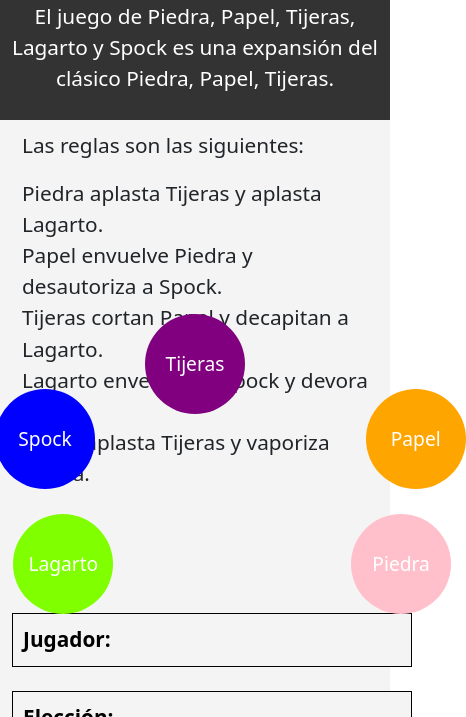
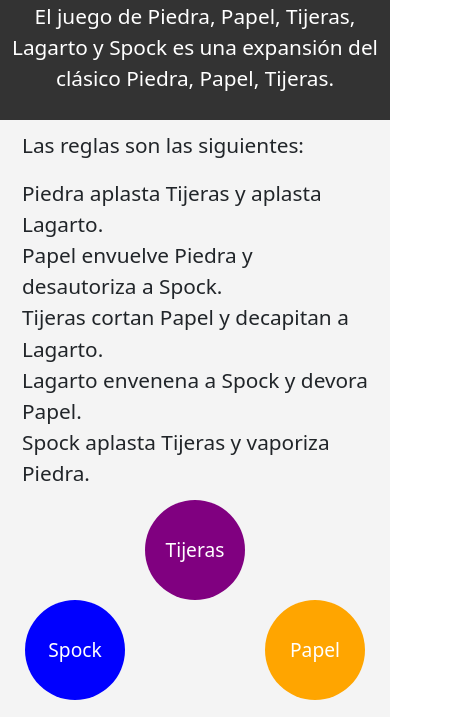
Before and after one commit to jose-giithub/piedra-papel-tijera-lagarto-spock, a website: page index.html in a window 390 px wide. Shown: the part 124-841 px from the top of the page, 466 px wide, since content can reach past the window. Drawn offline with nearby package versions, Linux system fonts and the light colour scheme.

Commit message:
Hago un poco responsive el css

```diff
--- a/CSS/styles.css
+++ b/CSS/styles.css
@@ -3,7 +3,7 @@ body {
 }
 main{
     background-color: #f4f4f4;
-    height: 1200px;
+    min-height: 1200px; /* Ajustado a min-height para permitir expansión */
 }
 header{
     background-color: #333;
@@ -107,3 +107,43 @@ section {
     background-color: #f4f4f4;
     color: #000;
 }
+
+/* Media Queries para pantallas pequeñas */
+@media (max-width: 1300px) {
+
+    .divCirculos {
+        margin-top: 80px;
+        background-color: #f4f4f4;
+        position: relative;
+        height: auto; /* Ajuste para permitir expansión */
+        display: flex;
+        justify-content: center;
+        align-items: center;
+        flex-wrap: wrap; /* Permite que los elementos se envuelvan en pantallas más pequeñas */
+        gap: 10px; /* Espacio entre los círculos */
+    }
+
+    .circle {
+        width: 100px;
+        height: 100px;
+        border-radius: 50%;
+        display: flex;
+        align-items: center;
+        justify-content: center;
+
+        font-size: 1.2rem;
+        cursor: pointer;
+        position: static; /* Cambiado a static para que se alineen correctamente */
+        margin: 5px;
+    }
+
+
+/* Tijeras */
+.circle-purple {
+    background-color: purple;
+    top: -250%;
+    left: 50%;
+    transform: translate(-0%, -100%);
+}
+
+}
```
